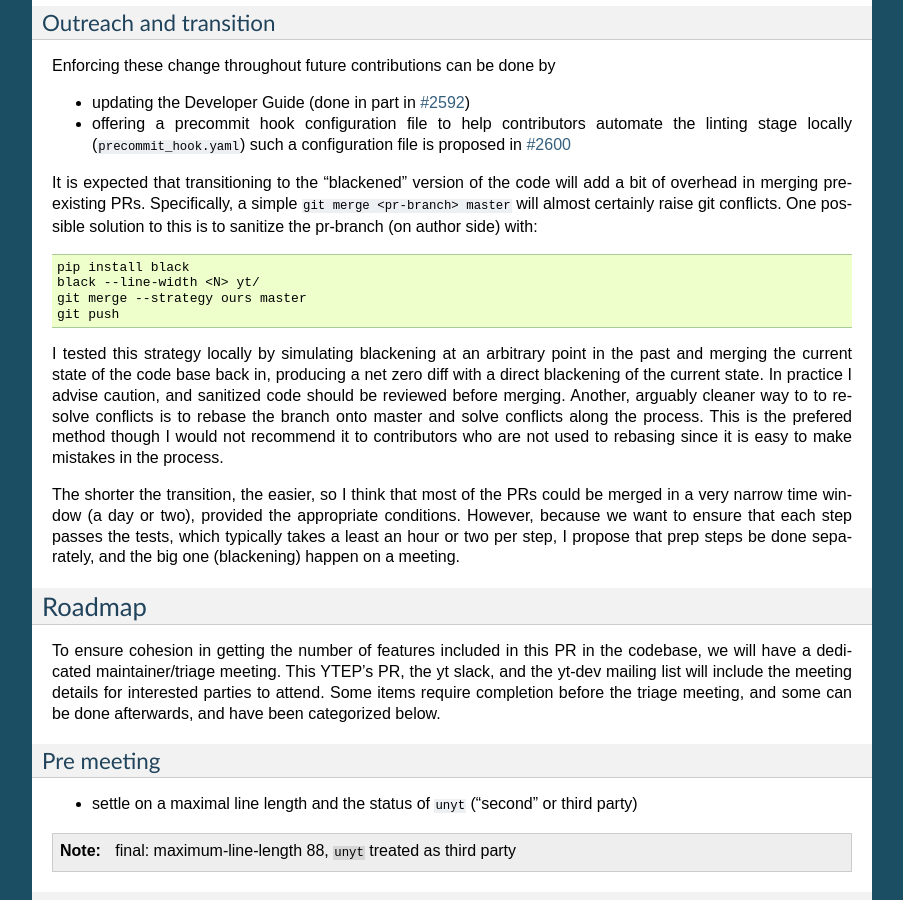
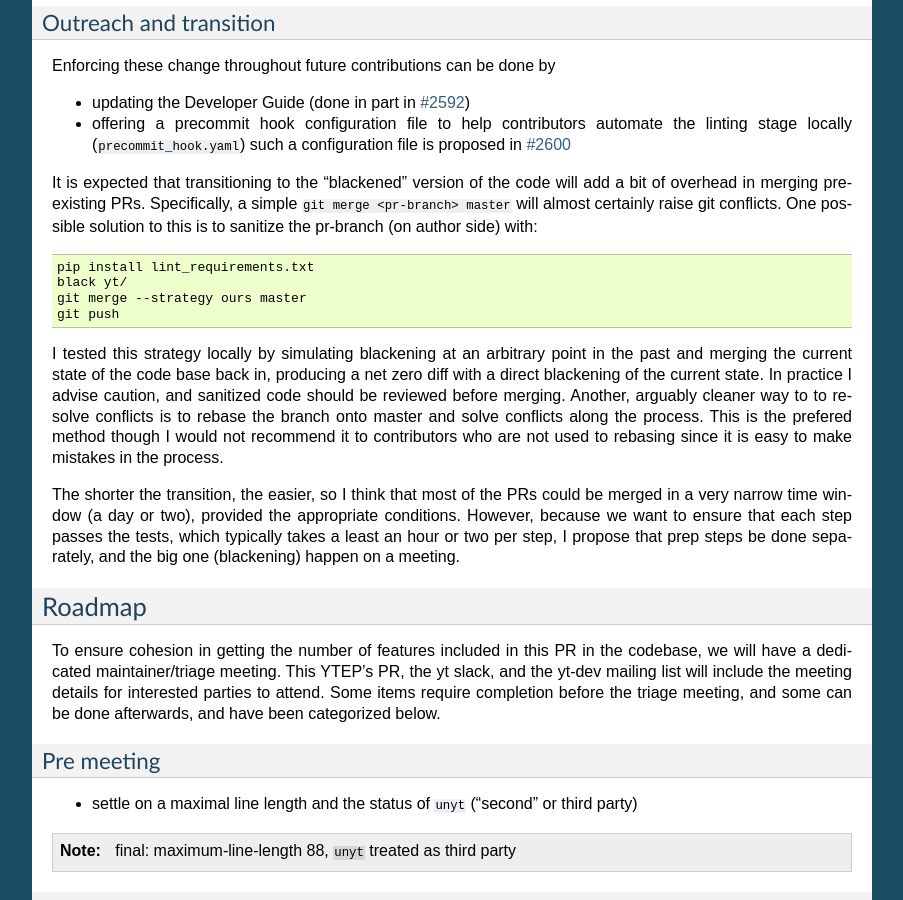
Before and after one commit to yt-project/ytep, a Sphinx documentation site: the page built from source/YTEPs/YTEP-0037.rst, in a window 1280 px wide and 900 px high, scrolled down 3620 px. Shown: the whole window, without its empty margins (198-1101 px from the left). Built offline with Sphinx 7.4.7, drawn with Linux system fonts in a browser that asks for light colours; formulas are drawn with MathJax 3.

Commit message:
update transition script

```diff
--- a/source/YTEPs/YTEP-0037.rst
+++ b/source/YTEPs/YTEP-0037.rst
@@ -209,8 +209,8 @@ sanitize the pr-branch (on author side) with:
 
 .. code:: shell
 
-    pip install black
-    black --line-width <N> yt/
+    pip install lint_requirements.txt
+    black yt/
     git merge --strategy ours master
     git push
 
```
